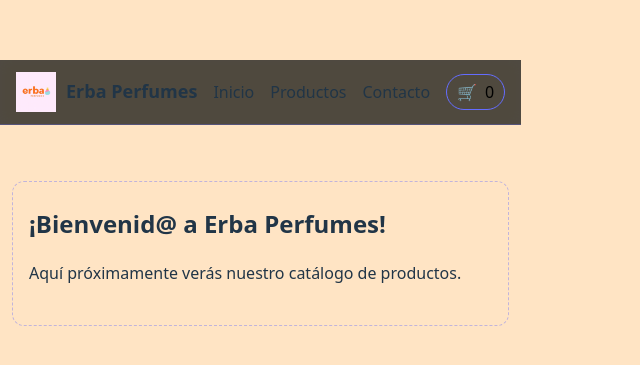
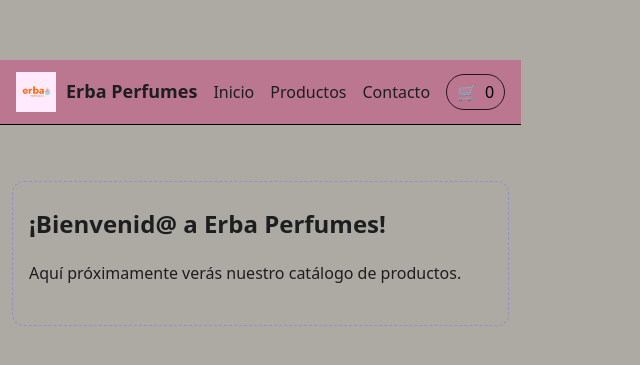
Before and after one commit to Sergiocesani/Erba-React-Coder, a React (Vite) app: page / in a window 1280 px wide. Shown: the part 179-544 px from the top of the page, without its empty margins (0-640 px from the left). Built offline with nearby package versions, Linux system fonts and the light colour scheme.

Commit message:
instalamos npm react-router-dom

```diff
--- a/package.json
+++ b/package.json
@@ -11,7 +11,8 @@
   },
   "dependencies": {
     "react": "^19.1.1",
-    "react-dom": "^19.1.1"
+    "react-dom": "^19.1.1",
+    "react-router-dom": "^7.9.3"
   },
   "devDependencies": {
     "@eslint/js": "^9.33.0",
--- a/src/App.css
+++ b/src/App.css
@@ -1,3 +1,3 @@
 body {
-  background-color: bisque;
+  background-color: rgb(173, 170, 164);
 }
--- a/src/index.css
+++ b/src/index.css
@@ -4,8 +4,8 @@
     font-weight: 400;
 
     color-scheme: light dark;
-    color: rgba(255, 255, 255, 0.87);
-    background-color: #242424;
+    color: rgba(184, 71, 71, 0.87);
+    background-color: #000000;
 
     font-synthesis: none;
     text-rendering: optimizeLegibility;
@@ -15,11 +15,11 @@
 
   a {
     font-weight: 500;
-    color: #646cff;
+    color: #f3f3f6;
     text-decoration: inherit;
   }
   a:hover {
-    color: #535bf2;
+    color: #fafafa;
   }
 
   body {
@@ -42,7 +42,7 @@
     font-size: 1em;
     font-weight: 500;
     font-family: inherit;
-    background-color: #1a1a1a;
+    background-color: #ffffff;
     cursor: pointer;
     transition: border-color 0.25s;
   }
@@ -56,14 +56,14 @@
 
   @media (prefers-color-scheme: light) {
     :root {
-      color: #213547;
+      color: #1c1e20;
       background-color: #ffffff;
     }
     a:hover {
-      color: #747bff;
+      color: #663660;
     }
     button {
-      background-color: #f9f9f9;
+      background-color: #652626;
     }
   }
 
@@ -89,8 +89,8 @@ body {
   position: sticky;
   top: 0;
   z-index: 10;
-  background: rgba(36, 36, 36, 0.8);
-  border-bottom: 1px solid rgba(100, 108, 255, 0.3);
+  background: rgba(190, 107, 140, 0.8);
+  border-bottom: 1px solid rgb(0, 0, 0);
   backdrop-filter: saturate(180%) blur(6px);
 }
 
@@ -134,7 +134,7 @@ body {
   text-decoration: none;
 }
 .navbar-links a:hover {
-  color: #646cff;
+  color: #2731e7;
 }
 
 /* ====== CART WIDGET ====== */
@@ -144,7 +144,7 @@ body {
   align-items: center;
   gap: 8px;
   background: transparent;
-  border: 1px solid #646cff;
+  border: 1px solid rgba(0, 0, 0, 0.8);
   padding: 6px 10px;
   border-radius: 999px;
   cursor: pointer;
```
Also changed, not shown: 1 other file (tests, documents, lock files or other folders).
